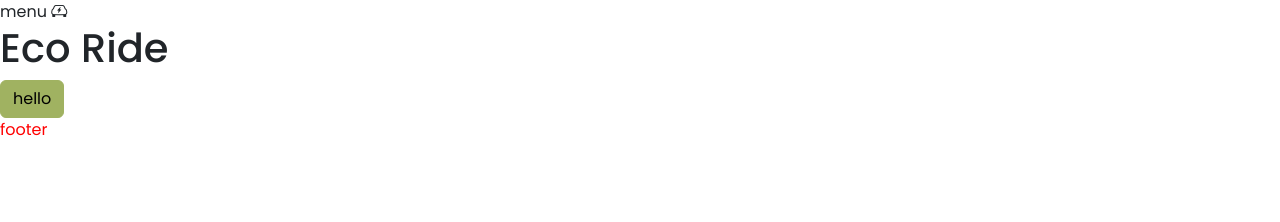
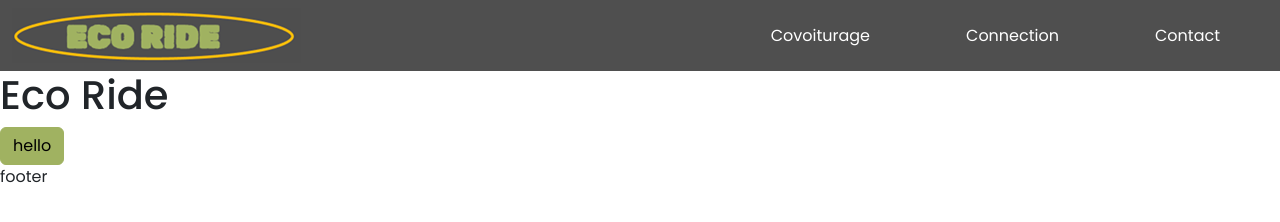
Before and after one commit to lili1326/EcoRide, a website with bundled scripts: page index.html in a window 1280 px wide. Built offline with nearby package versions, Linux system fonts and the light colour scheme; files whose address does not match are found by name.

Commit message:
Add Nav header

```diff
--- a/assets/scss/_custom.scss
+++ b/assets/scss/_custom.scss
@@ -8,7 +8,7 @@ $primary:#A0B261;
 $secondary:#D6D8AF;
 $tertiary:#F59D19;
 $dark:#4F4F4F;
-$background:#F2F2E4;
+$background:#FFFFFF;
 
 $font-family-sans-serif:"Poppins",sans-serif !default;
 $font-family-sans-serif:"Roboto",serif !default;
--- a/assets/scss/main.scss
+++ b/assets/scss/main.scss
@@ -2,6 +2,16 @@
 @import'custom';
 
 
-footer{
-    color: red;
+//HEADER
+.navbar-nav {
+    gap: 80px; /* Ajuste l'espacement entre les éléments */
 }
+.navbar-nav li:last-child {
+    margin-right: 40px; /* Évite un espace inutile à la fin */
+}
+.navbar-nav .nav-link {
+    color: white !important; /* Force la couleur blanche */
+}
+.navbar-nav .nav-link:hover {
+    color: #ddd !important; /* Légère variation au survol */
+}
--- a/index.html
+++ b/index.html
@@ -13,8 +13,29 @@
 <title>Document</title>
 </head>
 
-
-<header>menu <i class="bi bi-ev-front"></i></header>
+<header>
+    <nav class= "navbar navbar-expand-lg bg-dark" data-bs-theme="dark">
+        <div class="container-fluid">
+           <img src="/assets/images/logoEcoRide.png" alt="Logo Eco Ride">
+          <button class="navbar-toggler" type="button" data-bs-toggle="collapse" data-bs-target="#navbarSupportedContent" aria-controls="navbarSupportedContent" aria-expanded="false" aria-label="Toggle navigation">
+            <span class="navbar-toggler-icon"></span>
+          </button>
+          <div class="collapse navbar-collapse" id="navbarSupportedContent">
+            <ul class="navbar-nav ms-auto mb-2 mb-lg-0">
+              <li class="nav-item">
+                <a class="nav-link" href="/" >Covoiturage</a>
+              </li>
+              <li class="nav-item">
+                <a class="nav-link" href="/galerie">Connection</a>
+              </li>
+              <li class="nav-item">
+                <a class="nav-link" href="#">Contact</a>
+              </li>
+            </ul>
+          </div>
+        </div>
+    </nav>
+</header>
 
 
 <!--le contenu de la page sera ici-->
```
Also changed, not shown: assets/css/main.css, assets/images/logoEcoRide.png (added).
